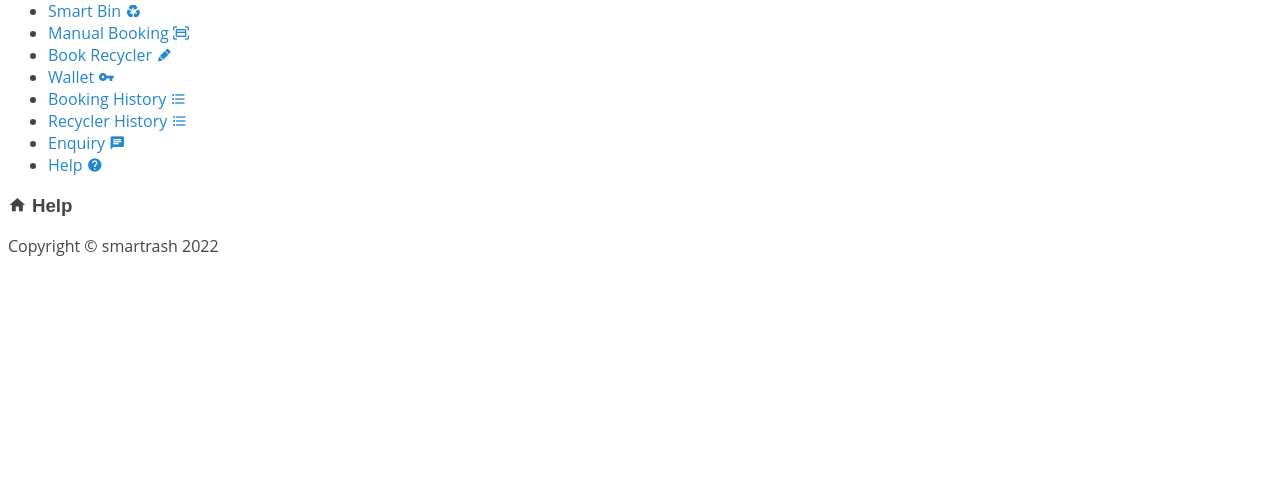
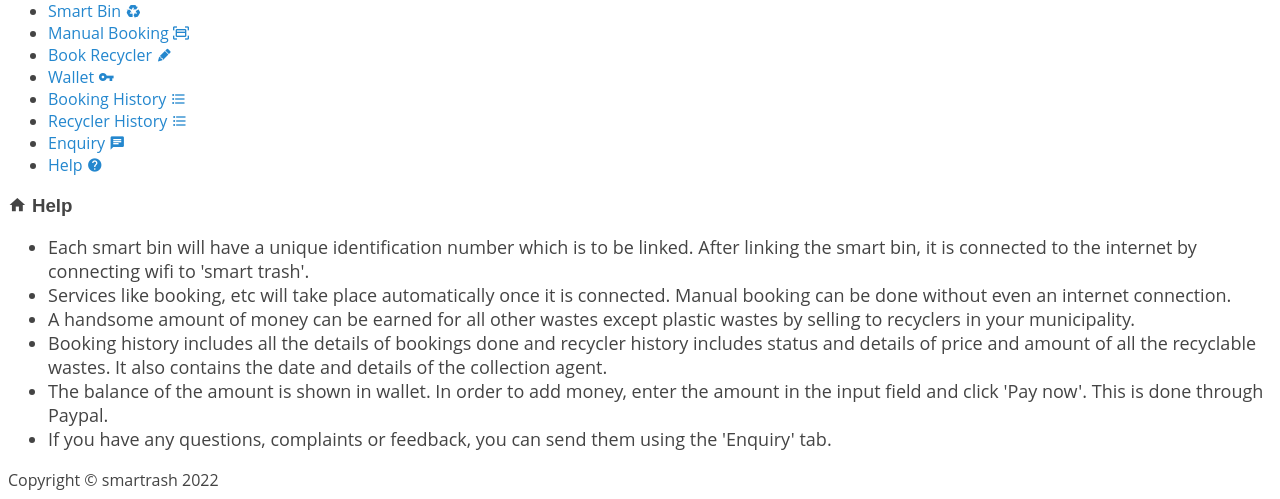
Before and after one commit to Shamila-p/smartrash, a Django app: page /help in a window 1280 px wide. Shown: the part 1757-2256 px from the top of the page. Before the commit the page ends 2013 px from the top, so only its background shows below. Run offline with Django 4.2, Linux system fonts and the light colour scheme; a user stored in the database is signed in; tables that the repository leaves empty hold one stand-in row (values such as "Sample post"); some libraries are stand-ins or nearby versions.

Commit message:
added help module

```diff
--- a/access/templates/base_access.html
+++ b/access/templates/base_access.html
@@ -20,9 +20,7 @@
     <link href="{% static 'access/resources/vendor/aos/aos.css'%}" rel="stylesheet">
     <link href="{% static 'access/resources/vendor/bootstrap/css/bootstrap.min.css'%}" rel="stylesheet">
     <link href="{% static 'access/resources/vendor/bootstrap-icons/bootstrap-icons.css'%}" rel="stylesheet">
-    <link href="{% static 'access/resources/vendor/boxicons/css/boxicons.min.css'%}" rel="stylesheet">
     <link href="{% static 'access/resources/vendor/glightbox/css/glightbox.min.css'%}" rel="stylesheet">
-    <link href="{% static 'access/resources/vendor/remixicon/remixicon.css'%}" rel="stylesheet">
     <link href="{% static 'access/resources/vendor/swiper/swiper-bundle.min.css'%}" rel="stylesheet">
 
     <!-- Template Main CSS File -->
@@ -86,7 +84,6 @@
     <script src="{% static 'access/resources/vendor/glightbox/js/glightbox.min.js'%}"></script>
     <script src="{% static 'access/resources/vendor/isotope-layout/isotope.pkgd.min.js'%}"></script>
     <script src="{% static 'access/resources/vendor/swiper/swiper-bundle.min.js'%}"></script>
-    <script src="{% static 'access/resources/vendor/php-email-form/validate.js'%}"></script>
 
     <!-- Template Main JS File -->
     <script src="{% static 'access/resources/js/main.js'%}"></script>
--- a/help/templates/help.html
+++ b/help/templates/help.html
@@ -1,3 +1,55 @@
 {% extends 'base.html'%}
 {% block content %}
+<div class="container">
+<div class="card w-75 mx-auto">
+    <div class="card-body">
+        <ul style="font-size: 18px;">
+            {%if request.user.role == 'CU'%}
+            <li>Each smart bin will have a unique identification number which is to be linked.
+                 After linking the smart bin, it is connected to the internet by connecting wifi to 'smart trash'.</li>
+            <li>Services like booking, etc will take place automatically once it is connected.
+                Manual booking can be done without even an internet connection.
+            </li>
+            <li>A handsome amount of money can be earned for all other wastes except plastic wastes by selling to recyclers in your municipality.</li>
+            <li>Booking history includes all the details of bookings done and recycler history includes status and details of price and amount of all the recyclable wastes. It also contains the date and details of the collection agent.
+            </li>
+            <li>The balance of the amount is shown in wallet. In order to add money, enter the amount in the input field and click 'Pay now'. This is done through Paypal.
+            </li>
+            <li>
+                If you have any questions, complaints or feedback, you can send them using the 'Enquiry' tab.
+
+            </li>
+            {%elif request.user.role == 'CA'%}
+            <li>All the details of the collection agent can be viewed from the profile. An option to update password is also provided so that collection agent can update it when needed.</li>
+            <li>Identification number of the bin is entered after collecting waste. A notification is sent to the customer for verification. They can verify it if their wallet contains the required amount or more.
+            </li>
+            <li>All the tasks assigned by the municipality which are pending are shown in 'tasks' section and those pending tasks which are assigned by recyclers are shown in 'Recycler task'.</li>
+            <li>The details of all the bookings which are completed in the past can be seen in the 'booking history'. </li>
+            <li>'Recycler history' includes the current status and details such as the date, amount , price of all the recyclable wastes. The details of the collection agent is also displayed.
+
+            </li>
+            <li>If you have any questions, complaints or feedback , you can send them using 'Enquiry' tab.</li>
+            {%elif request.user.role == 'MU'%}
+            <li>Profile contains all the information of the municipality which can also be updated if required.
+                An option to update password is also provided so that they can update it when needed.</li>
+            <li>All the tasks assigned to the collection agents are shown in 'tasks' section.
+            </li>
+            <li>Municipality can add and approve new customers under 'customer' tab.</li>
+            <li>Recyclers can also be added by municipality by approving their request using 'recycler' tab.</li>
+            <li>History displays all the tasks which are completed in the past.</li>
+            <li>'Set amount' is used to charge customers for the wastes collected from them.
+                The amount collected from the customers are added to the wallet. </li>
+            <li>All the questions, complaints or feedback sent by customers, collection agent and recyclers are shown in 'queries'.</li>
+            {%elif request.user.role == 'RE'%}
+            <li>The complete details of the recycler is displayed in profile and it can be updated anytime.
+                Wallet is used to either add or take money</li>
+            <li>Recyclers can charge customers for the wastes they collect using 'set amount'.</li>
+            <li>'Tasks' contains all the tasks pending which are assigned by the municipality.
+                All the completed tasks are shown in history.</li>
+                <li>If you have any questions, complaints or feedback , you can send them using 'Enquiry' tab.</li>
+            {%endif%}
+          </ul>
+  </div>
+</div>
+</div>
 {%endblock%}
--- a/smartbin/templates/smartbin.html
+++ b/smartbin/templates/smartbin.html
@@ -42,8 +42,8 @@
         {%csrf_token%}<button class="btn btn-danger mx-auto mt-4" type="submit">Unlink Now</form>
     </div>
   </div>
+</div>
 
     {%endif%}
-</div>
 
   {% endblock %}
--- a/smartbin/views.py
+++ b/smartbin/views.py
@@ -43,7 +43,7 @@ def unlink_bin(request):
     if not (request.user.role == User.CUSTOMER):
         return HttpResponse('Unauthorized', status=401)
     if request.method == 'POST':
-        smartbin = SmartBin.objects.get(user_id=request.user.id,fill_status=True)
+        smartbin = SmartBin.objects.get(user_id=request.user.id)
         smartbin.bin_id = None
         smartbin.fill_status=False
         smartbin.save()
--- a/templates/base.html
+++ b/templates/base.html
@@ -6,7 +6,7 @@
   <!-- Required meta tags -->
   <meta charset="utf-8">
   <meta name="viewport" content="width=device-width, initial-scale=1, shrink-to-fit=no">
-  <title>Admin-ecommerce</title>
+  <title>SMARTRASH</title>
   <!-- plugins:css -->
   <link rel="stylesheet" href="{% static 'resources/vendors/mdi/css/materialdesignicons.min.css'%}">
   <link rel="stylesheet" href="{% static 'resources/vendors/css/vendor.bundle.base.css'%}">
```
Also changed, not shown: access/templates/index.html (+3 -11 lines), media/profile_image/Untitled-7_1_sbxphWn.jpg (added).
